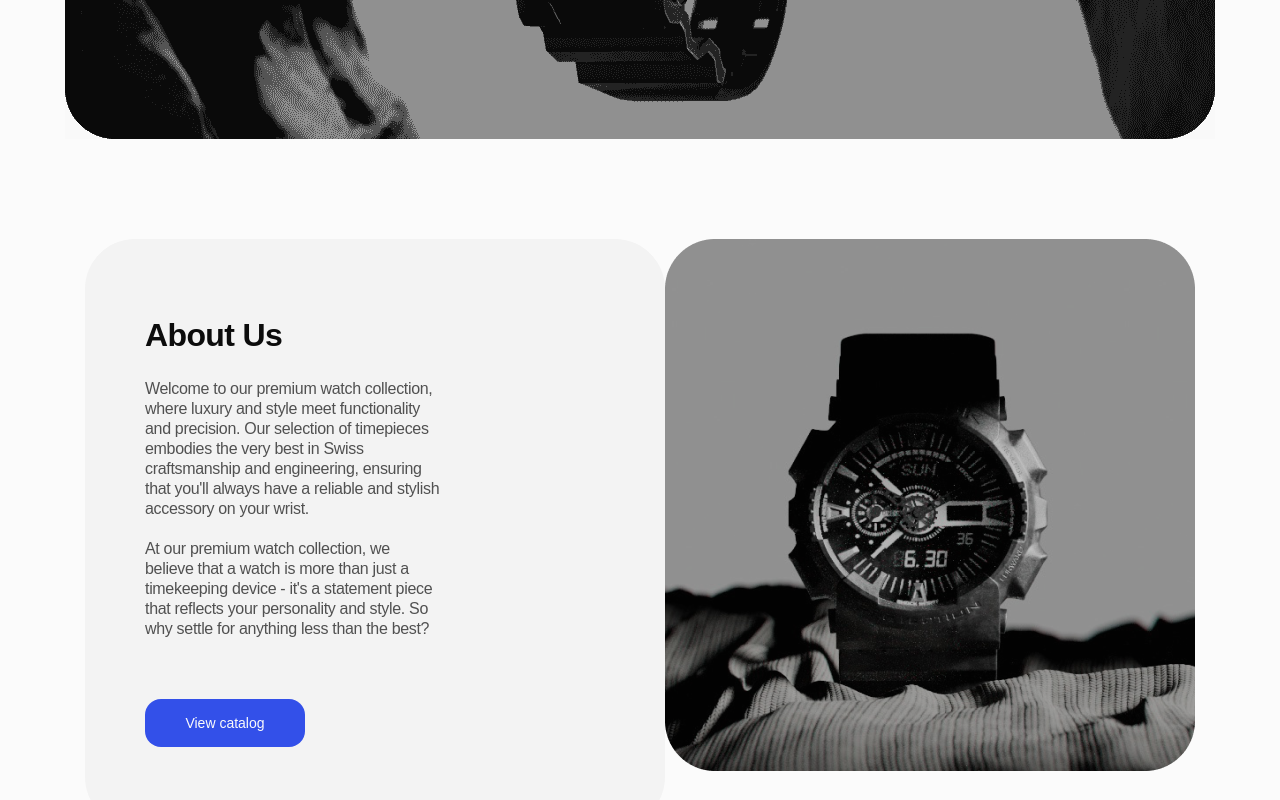
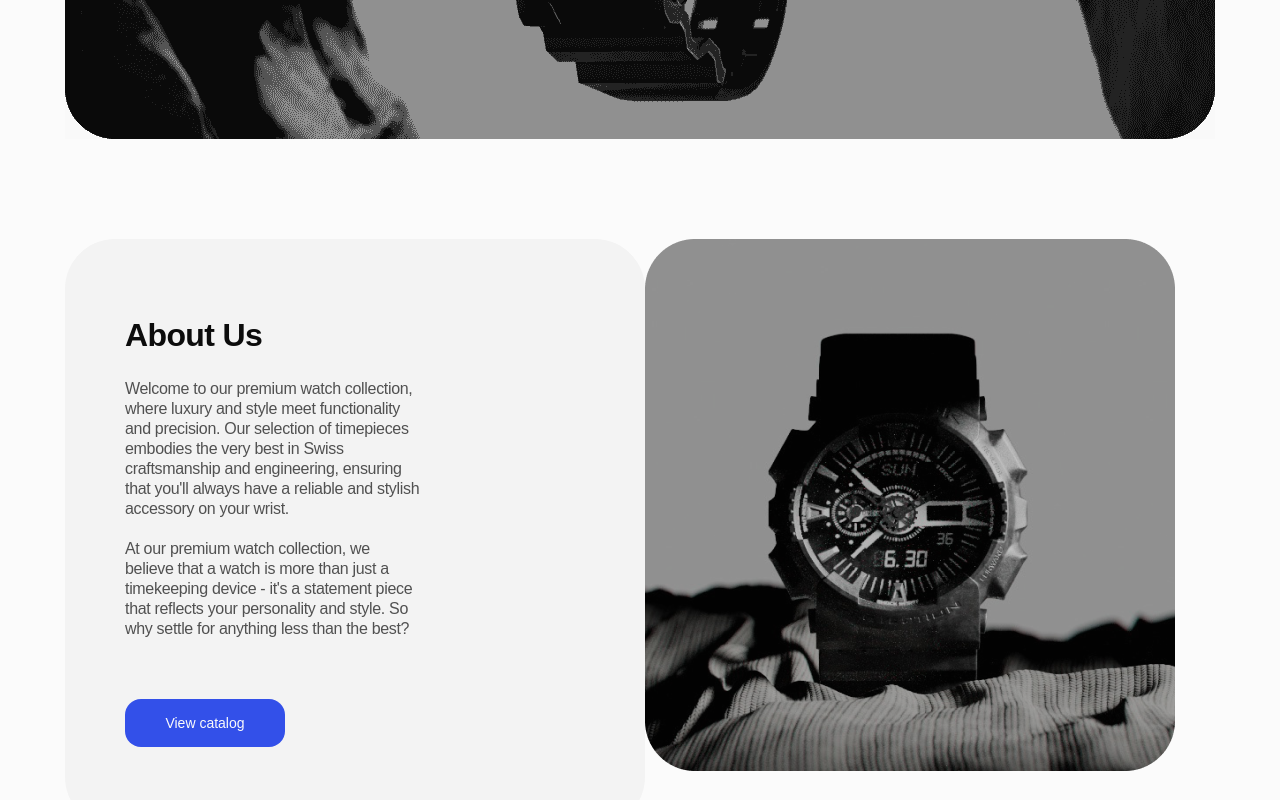
Before and after one commit to GoitStudentsWorks/html-css-105-BohdanPrihodko, a website built with Vite: page src/index.html in a window 1280 px wide. Shown: the part 760-1560 px from the top of the page. Built offline with nearby package versions, Linux system fonts and the light colour scheme; files whose address does not match are found by name.

Commit message:
sale section css del

```diff
--- a/src/css/sale.css
+++ b/src/css/sale.css
@@ -1,8 +1,3 @@
-.section {
-    margin-left: 20px;
-    margin-right: 20px;
-}
-
 .sale-title {
     font-weight: 600;
     font-size: 32px;
```
